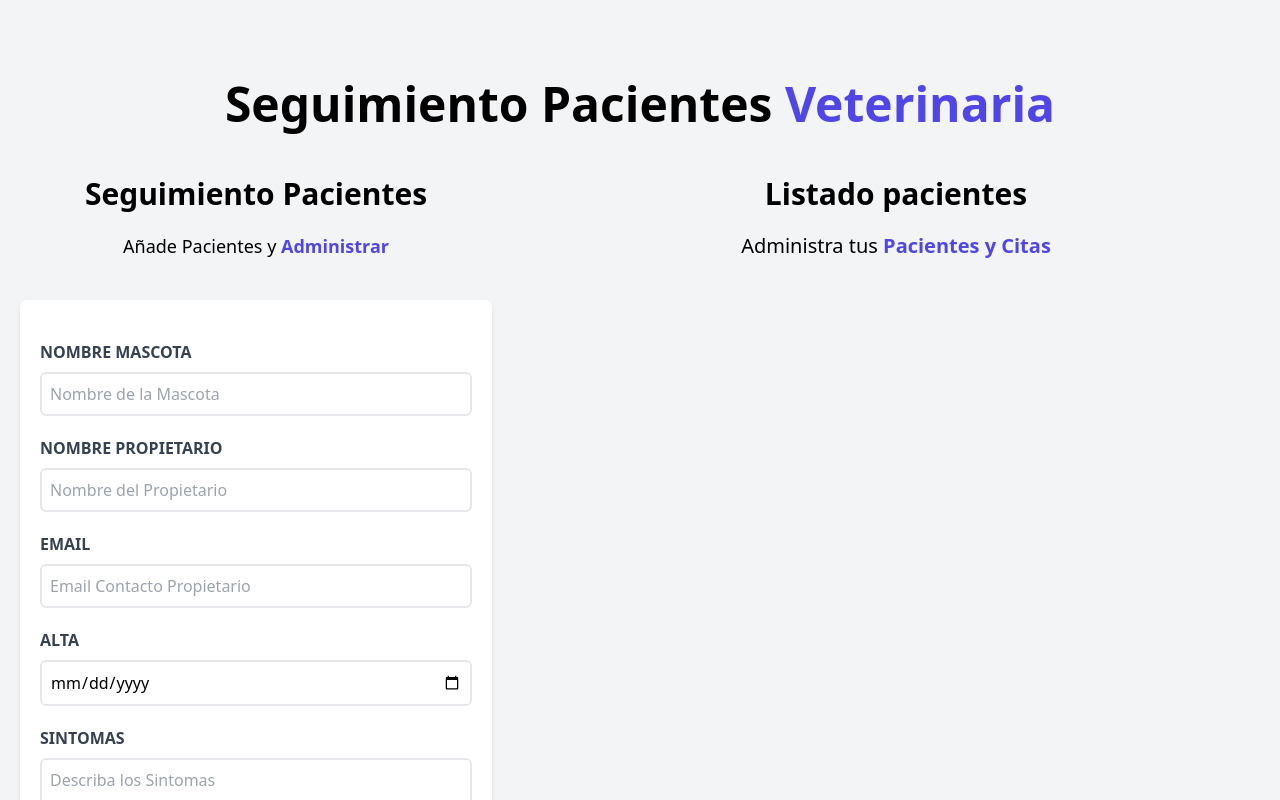
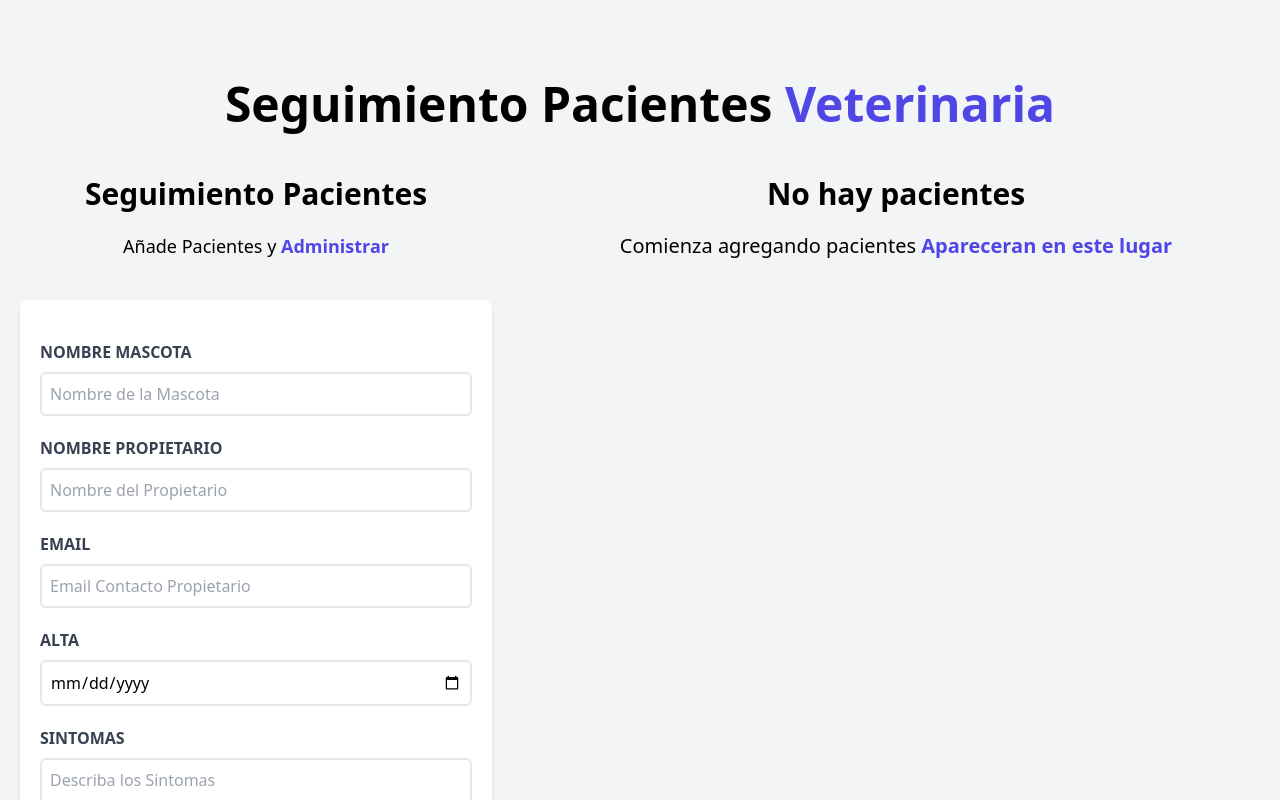
Before and after one commit to Josue0411/citas-react-, a React (Vite) app: page / in a window 1280 px wide. Shown: the top 800 px of the page. Built offline with nearby package versions, Linux system fonts and the light colour scheme.

Commit message:
agregando texto de manera dinamic

```diff
--- a/src/components/ListadoPaciente.jsx
+++ b/src/components/ListadoPaciente.jsx
@@ -1,20 +1,27 @@
 import Paciente from "./Paciente";
 
 const ListadoPaciente = ({ pacientes }) => {
-  console.log(pacientes);
   return (
     <div className="md:w-1/2 lg:w-3/5 md:h-screen overflow-y-scroll">
+      {pacientes && pacientes.length ? (
+        <>
           <h2 className="font-black text-3xl text-center">Listado pacientes</h2>
           <p className="text-xl mt-5 mb-18 text-center">
             Administra tus {""}
             <span className="text-indigo-600 font-bold">Pacientes y Citas</span>
           </p>
-      {pacientes.map(
-        paciente => (
+          {pacientes.map((paciente) => (
             <Paciente key={paciente.id} paciente={paciente} />
-        )
-
-        // <Paciente paciente={paciente} />
+          ))}
+        </>
+      ) : (
+        <>
+          <h2 className="font-black text-3xl text-center">No hay pacientes</h2>
+          <p className="text-xl mt-5 mb-18 text-center">
+            Comienza agregando pacientes  {""}
+            <span className="text-indigo-600 font-bold">Apareceran en este lugar</span>
+          </p>
+        </>
       )}
     </div>
   );
```
Lines whose indentation alone changed are shown as unchanged.
